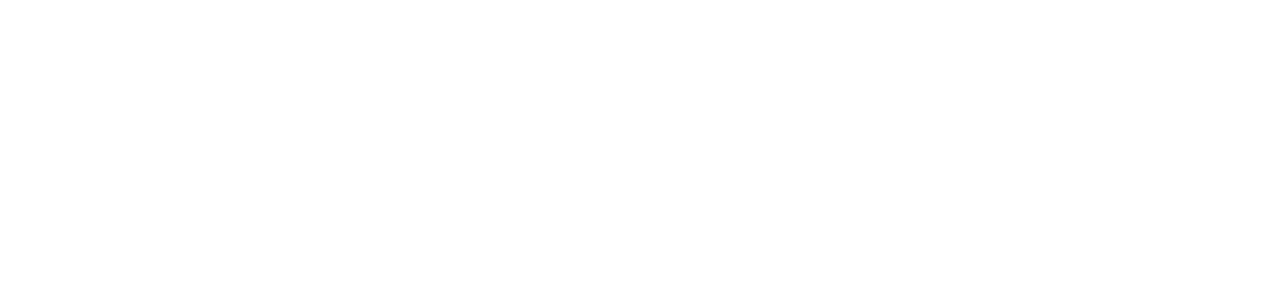
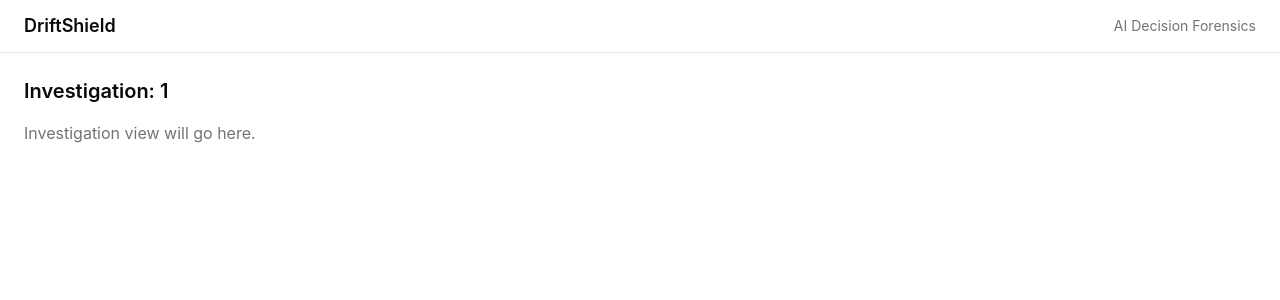
Before and after one commit to tborys/driftshield, a React app in the folder driftshield/frontend/: page /sessions/1 in a window 1280 px wide. Before the commit this address had no page. Shown: the top 300 px of the page. Built offline with nearby package versions, Linux system fonts and the light colour scheme; the HTML template or start-up script is replaced by a standard one.

Commit message:
feat(ui): add app shell, routing, page stubs

```diff
--- a/driftshield/frontend/src/App.tsx
+++ b/driftshield/frontend/src/App.tsx
@@ -1,5 +1,8 @@
 import { QueryClient, QueryClientProvider } from '@tanstack/react-query'
-import { BrowserRouter, Routes, Route } from 'react-router-dom'
+import { BrowserRouter, Routes, Route, Navigate } from 'react-router-dom'
+import { AppShell } from './components/layout/AppShell'
+import { SessionListPage } from './pages/SessionListPage'
+import { InvestigationPage } from './pages/InvestigationPage'
 
 const queryClient = new QueryClient()
 
@@ -8,7 +11,11 @@
     <QueryClientProvider client={queryClient}>
       <BrowserRouter>
         <Routes>
-          <Route path="/" element={<div>DriftShield</div>} />
+          <Route element={<AppShell />}>
+            <Route path="/" element={<Navigate to="/sessions" replace />} />
+            <Route path="/sessions" element={<SessionListPage />} />
+            <Route path="/sessions/:id" element={<InvestigationPage />} />
+          </Route>
         </Routes>
       </BrowserRouter>
     </QueryClientProvider>
--- /dev/null
+++ b/driftshield/frontend/src/components/layout/AppShell.tsx
@@ -0,0 +1,13 @@
+import { Outlet } from 'react-router-dom'
+import { Header } from './Header'
+
+export function AppShell() {
+  return (
+    <div className="min-h-screen flex flex-col">
+      <Header />
+      <main className="flex-1">
+        <Outlet />
+      </main>
+    </div>
+  )
+}
--- /dev/null
+++ b/driftshield/frontend/src/components/layout/Header.tsx
@@ -0,0 +1,8 @@
+export function Header() {
+  return (
+    <header className="border-b px-6 py-3 flex items-center justify-between">
+      <h1 className="text-lg font-semibold">DriftShield</h1>
+      <span className="text-sm text-muted-foreground">AI Decision Forensics</span>
+    </header>
+  )
+}
--- /dev/null
+++ b/driftshield/frontend/src/pages/InvestigationPage.tsx
@@ -0,0 +1,11 @@
+import { useParams } from 'react-router-dom'
+
+export function InvestigationPage() {
+  const { id } = useParams<{ id: string }>()
+  return (
+    <div className="p-6">
+      <h2 className="text-xl font-semibold mb-4">Investigation: {id}</h2>
+      <p className="text-muted-foreground">Investigation view will go here.</p>
+    </div>
+  )
+}
--- /dev/null
+++ b/driftshield/frontend/src/pages/SessionListPage.tsx
@@ -0,0 +1,8 @@
+export function SessionListPage() {
+  return (
+    <div className="p-6">
+      <h2 className="text-xl font-semibold mb-4">Sessions</h2>
+      <p className="text-muted-foreground">Session list will go here.</p>
+    </div>
+  )
+}
```
